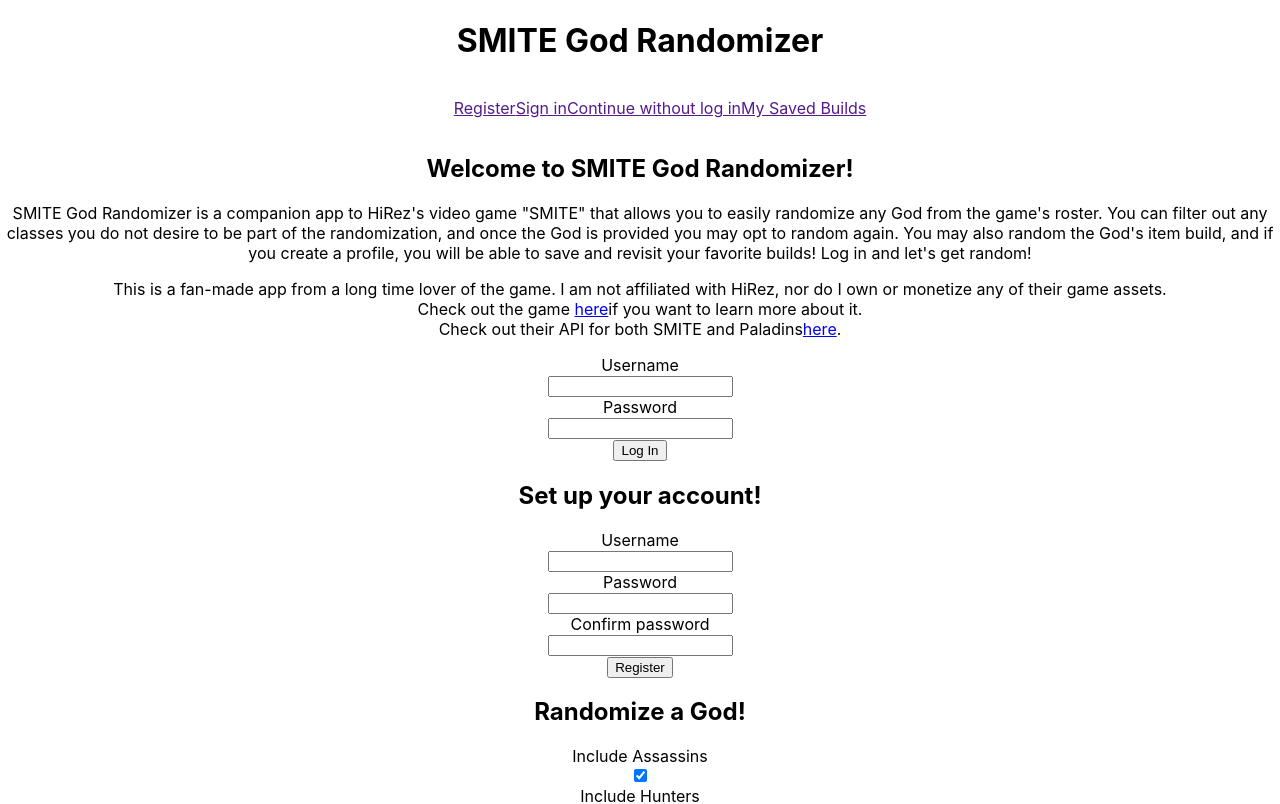
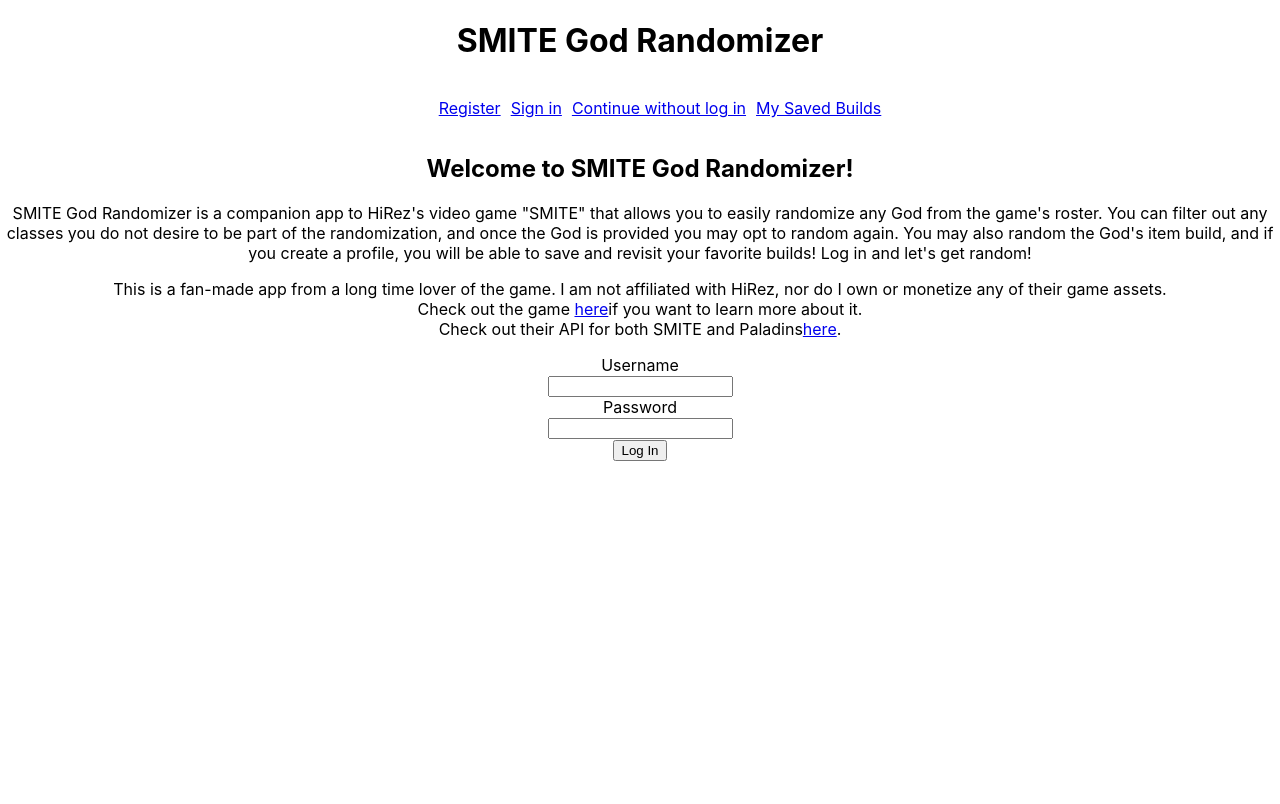
Before and after one commit to lbox87/smite-randomizer-client, a React (Create React App) app: page / in a window 1280 px wide. Shown: the top 804 px of the page. Built offline with nearby package versions, Linux system fonts and the light colour scheme.

Commit message:
react routers added

```diff
--- a/package.json
+++ b/package.json
@@ -7,6 +7,7 @@
     "react-dom": "^16.8.4",
     "react-redux": "^6.0.1",
     "react-router": "^5.0.0",
+    "react-router-dom": "^5.0.0",
     "react-scripts": "2.1.8"
   },
   "scripts": {
--- a/src/components/app.js
+++ b/src/components/app.js
@@ -1,4 +1,5 @@
 import React from 'react';
+import {BrowserRouter as Router, Route, Link} from 'react-router-dom';
 
 import Header from './header';
 import LandingPage from './landing-page';
@@ -11,16 +12,22 @@
 
 export default function App() {
     return (
+        <Router>
         <div>
             <Header />
             <main role="main">
-            <LandingPage />
+            {/* <LandingPage />
             <RegistrationPage />
             <RandomizePage />
             <GodResultPage />
-            <SavedBuildsPage />
+            <SavedBuildsPage /> */}
+            <Route exact path="/" component={LandingPage} />
+            <Route exact path="/registration" component={RegistrationPage} />
+            <Route exact path="/randomize" component={RandomizePage} />
+            <Route exact path="/results" component={GodResultPage} />
+            <Route exact path="/mybuilds" component={SavedBuildsPage} />
             </main>
         </div>
-
+        </Router>
     );
 }
--- a/src/components/top-nav.js
+++ b/src/components/top-nav.js
@@ -1,4 +1,5 @@
 import React from 'react';
+import {BrowserRouter as Router, Route, Link} from 'react-router-dom';
 
 import './top-nav.css';
 
@@ -8,39 +9,43 @@
             <div class='links-top-wrapper'>
             <ul class="ul-top">
                 <li>
-                    <a href=""
+                    {/* <a href=""
                         className=""
                         aria-label="Register"
                     // onClick={() => props.onRegister()}
                     >
                         Register
-                    </a>
+                    </a> */}
+                    <Link to="/registration" class='link'>Register</Link>
                 </li>
                 <li>
-                    <a href=""
+                    {/* <a href=""
                         className=""
                         aria-label="Sign in"
                     //   onClick={() => props.onSignIn()}
                     >
                         Sign in
-                    </a>
+                    </a> */}
+                    <Link to="/" class='link'>Sign in</Link>
                 </li>
                 <li>
-                    <a href=""
+                    {/* <a href=""
                         className=""
                         aria-label="Continue without log in"
                     //   onClick={() => props.onLoadRandomizer()}
                     >
                         Continue without log in
-                    </a>
+                    </a> */}
+                    <Link to="/randomize" class='link'>Continue without log in</Link>
                 </li>
                 <li>
-                    <a href=""
+                    {/* <a href=""
                         className=""
                     //   onClick={() => props.onLoadProfile()}
                     >
                         My Saved Builds
-                    </a>
+                    </a> */}
+                    <Link to="/mybuilds" class='link'>My Saved Builds</Link>
                 </li>
             </ul>
             </div>
--- a/src/index.css
+++ b/src/index.css
@@ -29,3 +29,8 @@
   margin-bottom: 5px;
   margin-top: 5px;
 } */
+
+.link {
+  margin-left: 5px;
+  margin-right: 5px;
+}
```
Also changed, not shown: 1 other file (tests, documents, lock files or other folders).
